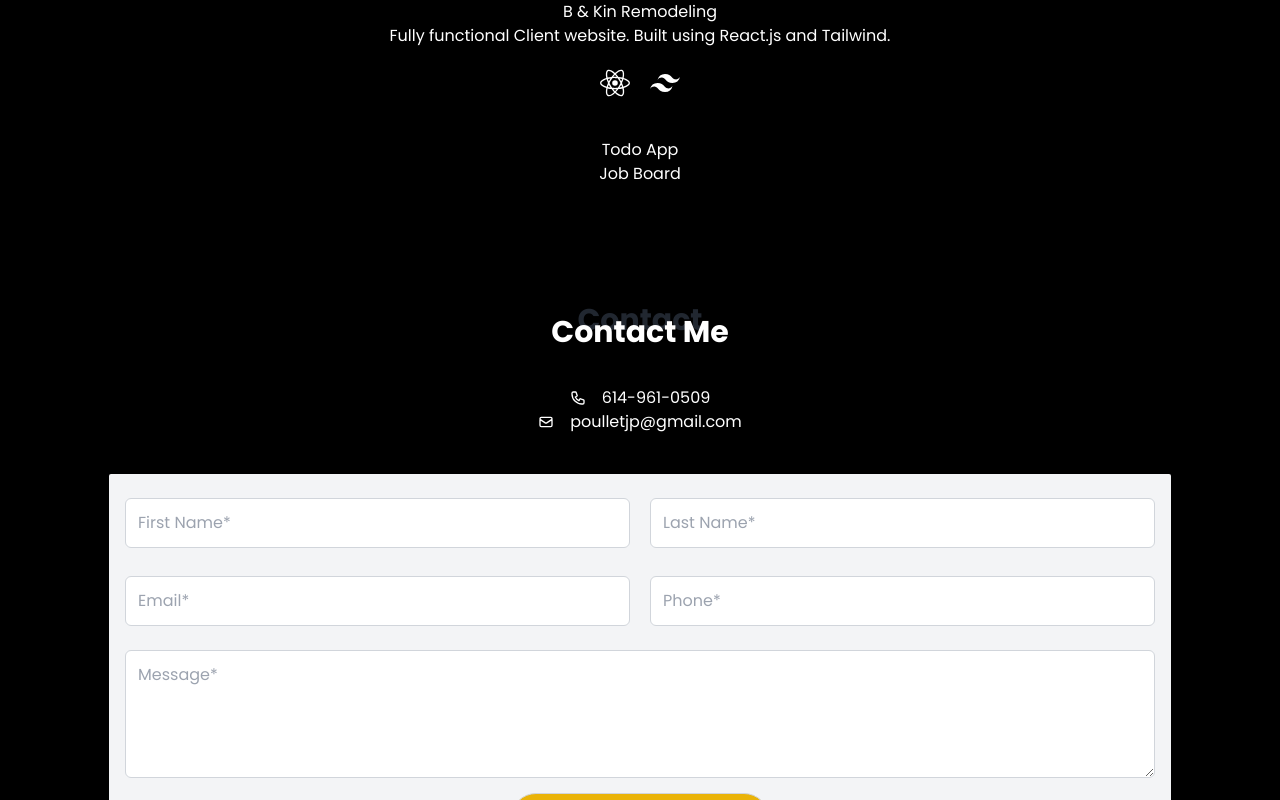
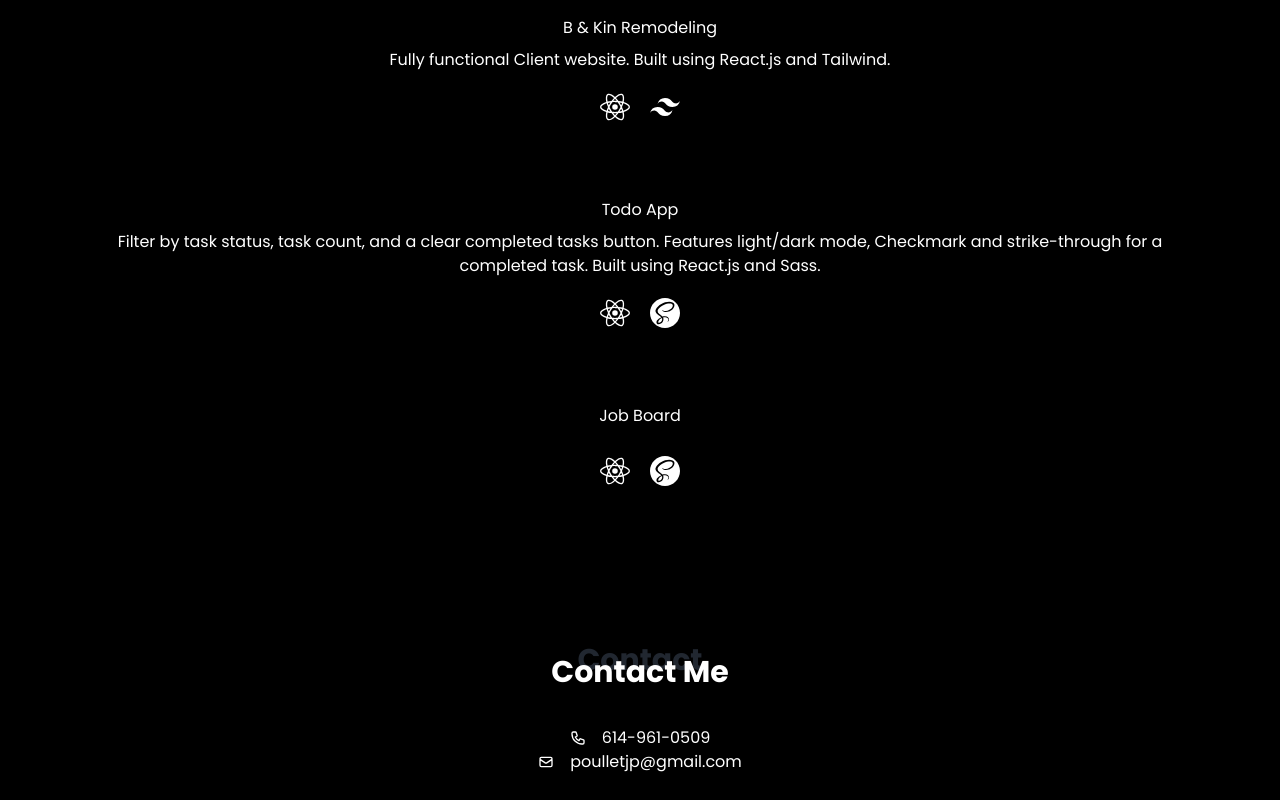
Before and after one commit to jppoullet/portfolio, a React (Vite) app: page / in a window 1280 px wide. Shown: the part 1640-2440 px from the top of the page. Built offline with nearby package versions, Linux system fonts and the light colour scheme.

Commit message:
added 2nd and 3rd project

```diff
--- a/src/sections/ContactSection.jsx
+++ b/src/sections/ContactSection.jsx
@@ -4,7 +4,7 @@ import { HiOutlinePhone, HiOutlineMail } from "react-icons/hi";
 
 const ContactSection = () => {
   return (
-    <section className="mt-32" id="contactSection">
+    <section className="my-32" id="contactSection">
       <div className="text-center mb-10">
         <h2 className="md:text-3xl text-2xl font-bold">Contact Me</h2>
         <h2 className="md:text-3xl text-2xl text-gray-700 font-bold opacity-60 relative md:-top-12 -top-10 -z-40 text-center">
--- a/src/sections/ProjectsSection.jsx
+++ b/src/sections/ProjectsSection.jsx
@@ -7,6 +7,7 @@ import {
   SiCss3,
   SiTailwindcss,
   SiGit,
+  SiSass,
 } from "react-icons/si";
 
 const ProjectsSection = () => {
@@ -20,8 +21,8 @@ const ProjectsSection = () => {
       <section className="flex flex-col items-center">
         {/* Project 1 */}
         <div className="flex flex-col items-center text-center mt-5 mb-10">
-          <img src={bkinremodeling} alt="" />
-          <h3>B & Kin Remodeling</h3>
+          <img src={bkinremodeling} alt="bkinremodeling" />
+          <h3 className="mt-4 mb-2">B & Kin Remodeling</h3>
           <p>
             Fully functional Client website. Built using React.js and Tailwind.
           </p>
@@ -36,13 +37,37 @@ const ProjectsSection = () => {
         </div>
 
         {/* Project 2 */}
-        <div>
-          <h3>Todo App</h3>
+        <div className="flex flex-col items-center text-center mt-5 mb-10">
+          <img src="" alt="" />
+          <h3 className="mt-4 mb-2">Todo App</h3>
+          <p>
+            Filter by task status, task count, and a clear completed tasks
+            button. Features light/dark mode, Checkmark and strike-through for a
+            completed task. Built using React.js and Sass.
+          </p>
+          <ul className="flex gap-5 mt-5">
+            <li className="flex flex-col items-center">
+              <SiReact size={30} />
+            </li>
+            <li className="flex flex-col items-center">
+              <SiSass size={30} />
+            </li>
+          </ul>
         </div>
 
         {/* Project 3 */}
-        <div>
-          <h3>Job Board</h3>
+        <div className="flex flex-col items-center text-center mt-5 mb-10">
+          <img src="" alt="" />
+          <h3 className="mt-4 mb-2">Job Board</h3>
+          <p></p>
+          <ul className="flex gap-5 mt-5">
+            <li className="flex flex-col items-center">
+              <SiReact size={30} />
+            </li>
+            <li className="flex flex-col items-center">
+              <SiSass size={30} />
+            </li>
+          </ul>
         </div>
       </section>
     </section>
```
